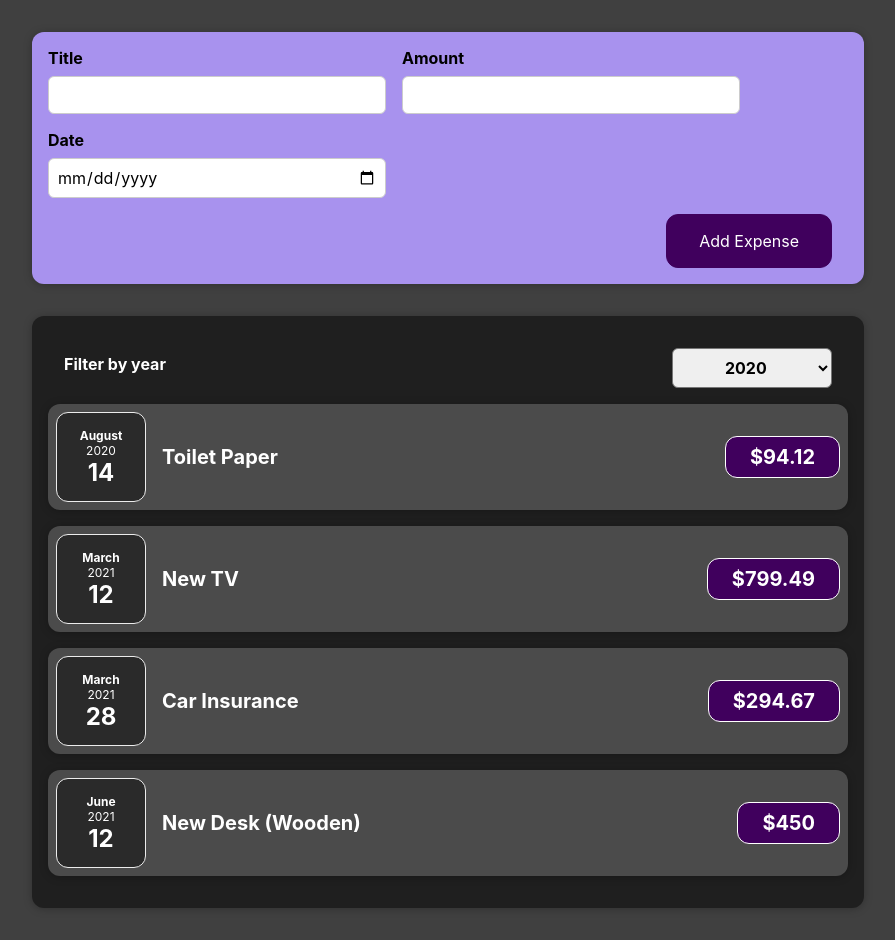
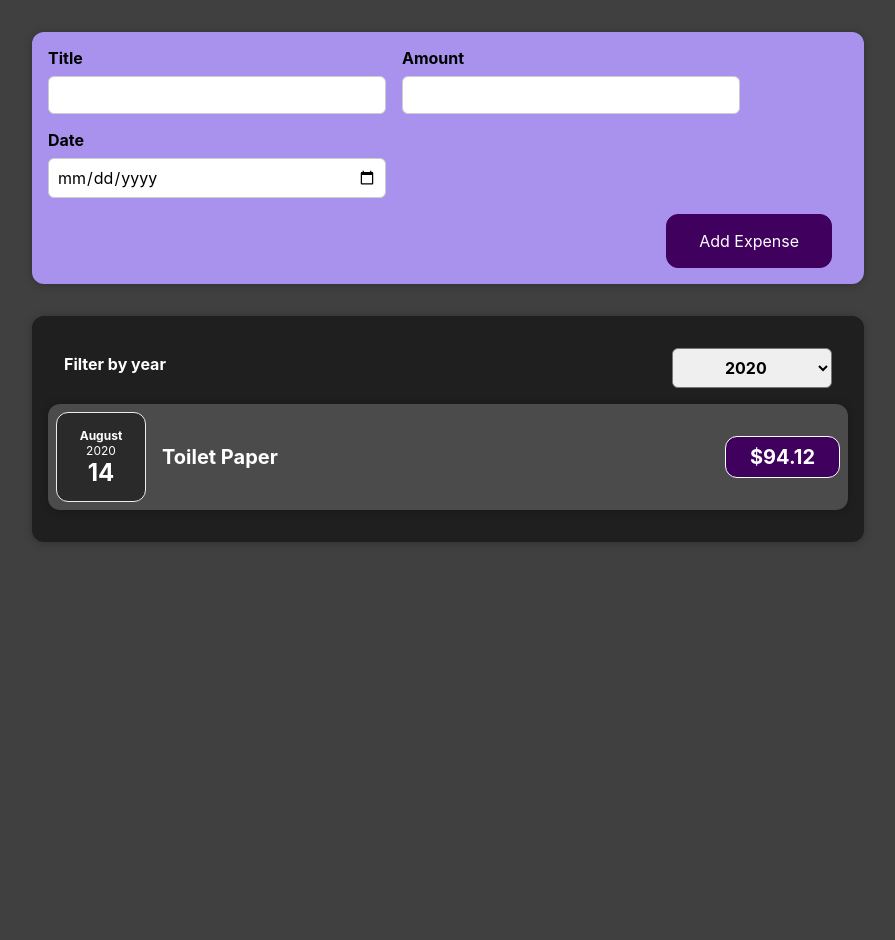
Before and after one commit to sidneifjr/React-Complete-Guide, a React (Create React App) app: page / in a window 1280 px wide. Shown: the whole page, without its empty margins (192-1087 px from the left). After the commit the page ends 800 px from the top, so only its background shows below. Built offline with nearby package versions, Linux system fonts and the light colour scheme.

Commit message:
updating up to lesson 68

```diff
--- a/src/App.js
+++ b/src/App.js
@@ -1,8 +1,9 @@
+import React, { useState } from 'react';
+
 import Expenses from './components/Expenses/Expenses';
 import NewExpense from './components/NewExpense/NewExpense';
 
-const App = () => {
-  const expensesItems = [
+const DUMMY_EXPENSES = [
   {
     id: 'e1',
     title: 'Toilet Paper',
@@ -29,15 +30,21 @@ const App = () => {
   },
 ];
 
+
+const App = () => {
+  const [expenses, setExpenses] = useState(DUMMY_EXPENSES);
+
   const addExpenseHandler = expense => {
-    console.log('In App.js');
-    console.log(expense);
-  }
+    // A cleaner way to update our state, when it's based on an older snapshot of that same state.
+    setExpenses(prevExpenses => {
+      return [expense, ...prevExpenses];
+    });
+  };
 
   return (
     <div className="App">
       <NewExpense onAddExpense={addExpenseHandler} />
-      <Expenses expenses={expensesItems} />
+      <Expenses items={expenses} />
     </div>
   );
 }
--- a/src/components/Expenses/Expenses.js
+++ b/src/components/Expenses/Expenses.js
@@ -13,17 +13,20 @@ const Expenses = (props) => {
     setFilteredYear(selectedYear);
   };
 
+  const filteredExpenses = props.items.filter(expense => {
+    return expense.date.getFullYear().toString() === filteredYear;
+  });
+
   return (
-    <div>
+    <>
       <Card className="expenses">
         <ExpensesFilter selected={filteredYear} onChangeFilter={filterChangeHandler} />
 
-        <ExpenseItem title={props.expenses[0].title} amount={props.expenses[0].amount} date={props.expenses[0].date} />
-        <ExpenseItem title={props.expenses[1].title} amount={props.expenses[1].amount} date={props.expenses[1].date} />
-        <ExpenseItem title={props.expenses[2].title} amount={props.expenses[2].amount} date={props.expenses[2].date} />
-        <ExpenseItem title={props.expenses[3].title} amount={props.expenses[3].amount} date={props.expenses[3].date} />
+        {filteredExpenses.length === 0 && <p>No expenses found.</p>}
+
+        {filteredExpenses.length > 0 && filteredExpenses.map(expense => <ExpenseItem key={expense.id} title={expense.title} amount={expense.amount} date={expense.date} />)}
       </Card>
-    </div>
+    </>
   )
 }
 
```
Also changed, not shown: 1 other file (tests, documents, lock files or other folders). Lines whose indentation alone changed are shown as unchanged.
